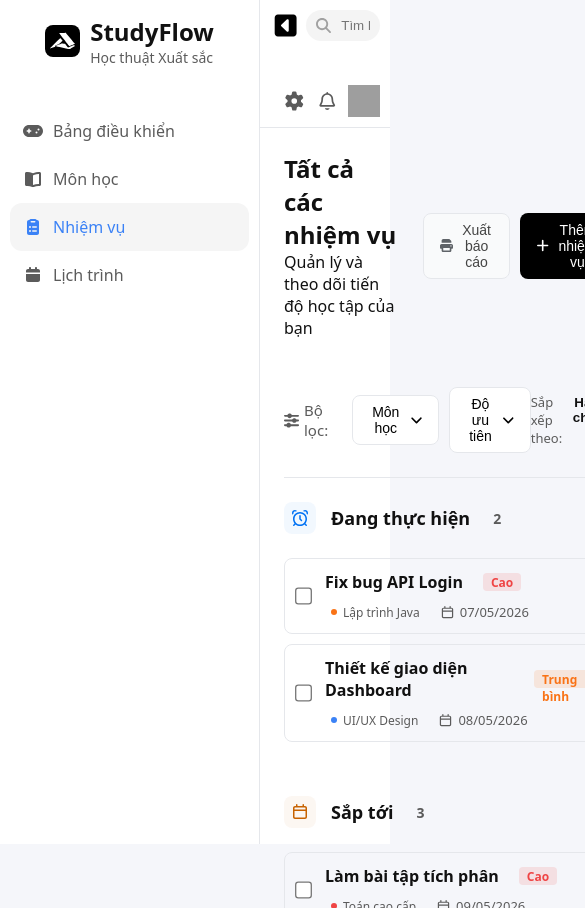
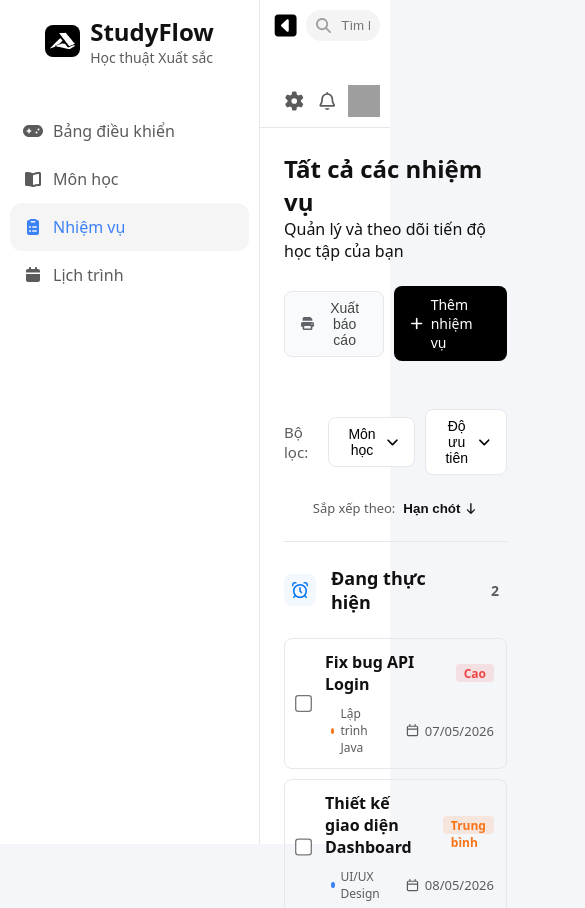
Before and after one commit to DinhQuocDatIT/study-planner, a React (Vite) app in the folder frontend/: page /tasks in a window 390 px wide. Shown: the top 908 px of the page, 585 px wide, since content can reach past the window. Built offline with nearby package versions, Linux system fonts and the light colour scheme; grey boxes are pictures that could not be loaded.

Commit message:
add responsive TaskUI end and page AddTask

```diff
--- /dev/null
+++ b/frontend/src/pages/Tasks/AddTask/AddTask.jsx
@@ -0,0 +1,5 @@
+import styles from "./AddTask.module.css";
+function AddTask() {
+  return <div className={styles.wrapper}></div>;
+}
+export default AddTask;
--- a/frontend/src/pages/Tasks/Tasks.jsx
+++ b/frontend/src/pages/Tasks/Tasks.jsx
@@ -288,7 +288,7 @@ function Tasks() {
           <Button variant="ghost" leftIcon={faPrint} onClick={exportPDF}>
             Xuất báo cáo
           </Button>
-          <Button icon={faPlus} variant="primary">
+          <Button icon={faPlus} variant="primary" to={"/tasks/add"}>
             Thêm nhiệm vụ
           </Button>
         </div>
--- a/frontend/src/pages/Tasks/Tasks.module.css
+++ b/frontend/src/pages/Tasks/Tasks.module.css
@@ -23,6 +23,7 @@
   align-items: center;
   padding: var(--spacing-m) 0px;
   border-bottom: var(--border);
+  gap: var(--spacing-m);
 }
 .leftFilter {
   display: flex;
@@ -132,3 +133,15 @@
   flex-direction: column;
   gap: 10px;
 }
+
+@media (max-width: 600px) {
+  .leftFilter span svg {
+    display: none;
+  }
+  .header {
+    flex-direction: column;
+  }
+  .filters {
+    flex-direction: column;
+  }
+}
--- a/frontend/src/routes/AppRoutes.jsx
+++ b/frontend/src/routes/AppRoutes.jsx
@@ -6,6 +6,7 @@ import Schedule from "../pages/Schedule/Schedule";
 import Tasks from "../pages/Tasks/Tasks";
 import Subjects from "../pages/Subjects/Subjects";
 import AddSubject from "../pages/Subjects/AddSubject/AddSubject";
+import AddTask from "../pages/Tasks/AddTask/AddTask";
 
 function AppRoutes() {
   return (
@@ -13,8 +14,9 @@ function AppRoutes() {
       <Route path="/" element={<MainLayout />}>
         <Route index element={<Dashboard />} />
         <Route path="/schedule" element={<Schedule />} />
+
         <Route path="/tasks" element={<Tasks />} />
-
+        <Route path="/tasks/add" element={<AddTask />} />
         <Route path="/subjects" element={<Subjects />} />
         <Route path="/subjects/add" element={<AddSubject />} />
       </Route>
```
Also changed, not shown: frontend/src/pages/Tasks/AddTask/AddTask.module.css (added).
